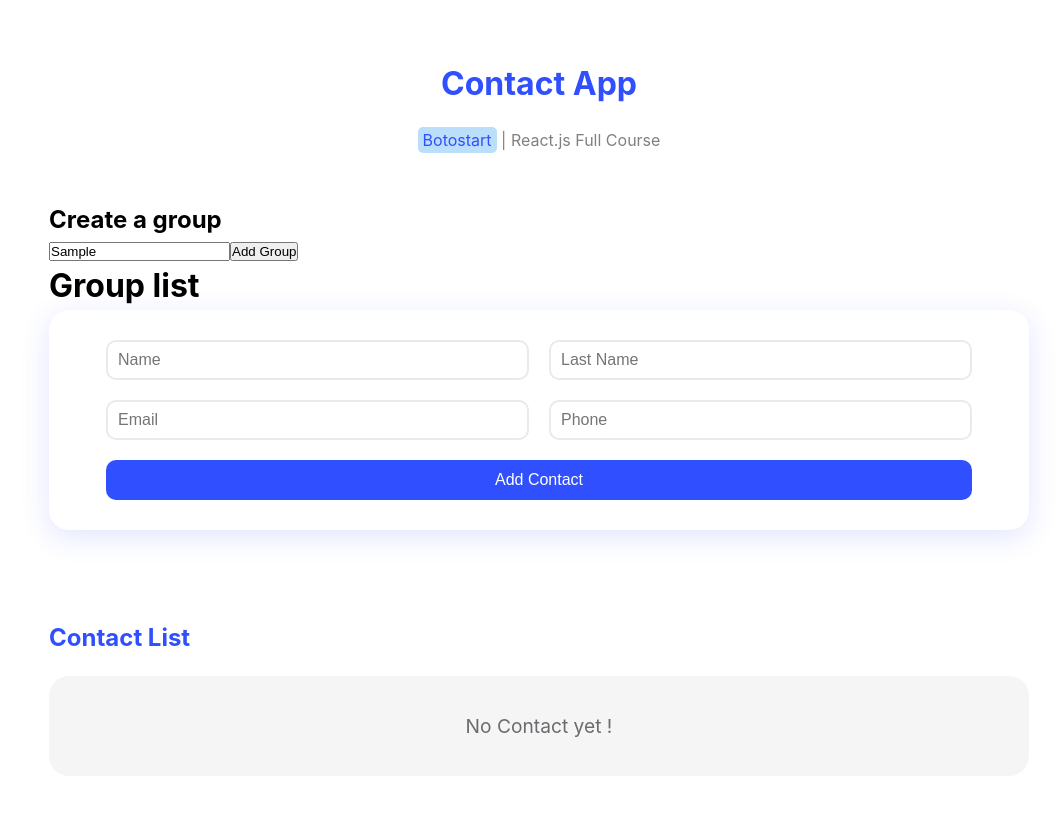
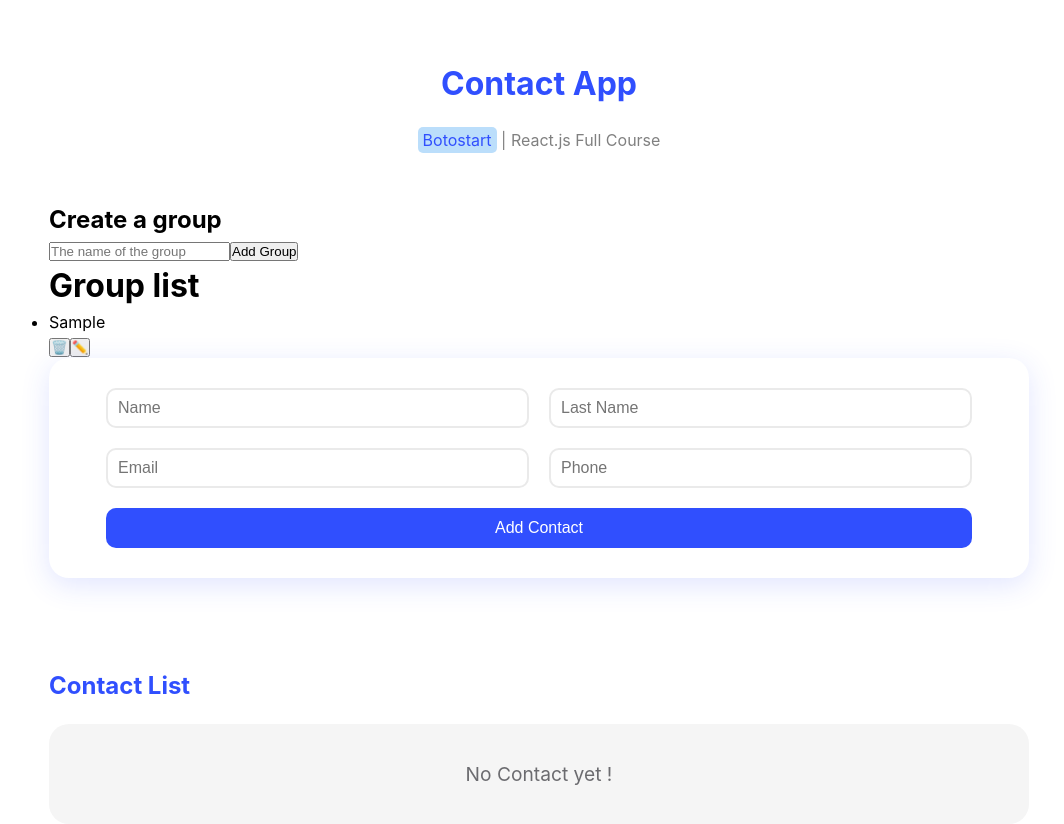
Before and after one commit to r0ghaye/contact-app, a React (Vite) app: page / in a window 1280 px wide. Both pictures are taken after typing "Sample" into the empty fields and a click on the button "Add Group". Shown: the top 824 px of the page, without its empty margins (101-1165 px from the left). Built offline with nearby package versions, Linux system fonts and the light colour scheme.

Commit message:
edit group and add group button added

```diff
--- a/src/component/CreateGroup.jsx
+++ b/src/component/CreateGroup.jsx
@@ -1,27 +1,85 @@
-import React from 'react'
-import { useState } from 'react'
-import GroupList from './GroupList'
+import { useState } from "react";
+import { v4 } from "uuid";
+import GroupList from "./GroupList";
 
 function CreateGroup() {
-    const [nameGroup, setNameGroup] = useState("")
-    const [nameGroups, setNameGroups] = useState([])
+  const [isEdit, setIsEdit] = useState(false)
+  const [nameGroups, setNameGroups] = useState([]);
+  const [alert, setAlert] = useState("");
+  const [nameGroup, setNameGroup] = useState({
+    id: "",
+    name: "",
+  });
 
-    const changeHandler = (event) => {
-        setNameGroup(event.target.value)
+  const changeHandler = (event) => {
+    setNameGroup((nameGroup) => ({
+      ...nameGroup,
+      [event.target.name]: event.target.value,
+    }));
+  };
 
+  const addGroupHandler = () => {
+    if (!nameGroup) {
+      setAlert("Please enter the name of the group ! ");
+      return;
+    }
+    setAlert("");
+    const newGroup = { ...nameGroup, id: v4() };
+    setNameGroups((nameGroups) => [...nameGroups, newGroup]);
+    setNameGroup({
+      id: "",
+      name: "",
+    });
+  };
+
+ const deleteHandler = (id) => {
+  const newGroups = nameGroups.filter(nameGroup => nameGroup.id !== id)
+  console.log(newGroups)
+  setNameGroups(newGroups)
+ }
+
+ const editHandler = (id) => {
+  const editGroup = nameGroups.find(nameGroup => nameGroup.id === id)
+  setNameGroup(editGroup)
+  setIsEdit(true)
+ }
+
+    const applyEditHandler = () => {
+      const updateGroup = nameGroups.map(item => {
+        if(item.id === nameGroup.id){
+          item.name = nameGroup.name
+        }
+        return item
+      })
+      setNameGroups(updateGroup)
+      setNameGroup({
+        name: ""
+      })
+      setIsEdit(false)
     }
 
   return (
     <div>
-        <div>
+      <div>
         <h2>Create a group</h2>
-        <input type='text' placeholder='The name of the group' value={nameGroup} onChange={changeHandler}/>
-        <button >Add Group</button>
-        </div>
+        <input
+          type="text"
+          placeholder="The name of the group"
+          name="name"
+          value={nameGroup.name}
+          onChange={changeHandler}
+        />
+        {
+          isEdit ? <button onClick={applyEditHandler}>Edit Group</button> : <button onClick={addGroupHandler}>Add Group</button>
+        }
+        {/* <button onClick={addGroupHandler}>Add Group</button> */}
+      </div>
 
-        <GroupList groups={nameGroups}/>
+      <div>{alert && <p>{alert}</p>}</div>
+
+      <GroupList nameGroups={nameGroups} deleteHandler={deleteHandler} editHandler={editHandler} />
     </div>
-  )
+  );
 }
 
-export default CreateGroup
+export default CreateGroup;
--- a/src/component/GroupList.jsx
+++ b/src/component/GroupList.jsx
@@ -1,10 +1,17 @@
-import React from 'react'
-
-function GroupList() {
+function GroupList({nameGroups, deleteHandler, editHandler}) {
   return (
     <div>
         <h1>Group list</h1>
-        <p></p>
+      {nameGroups.length ? (
+      <ul>
+        {nameGroups.map(nameGroup => (
+          <li key={nameGroup.id} >
+            <p>{nameGroup.name}</p>
+            <button onClick={() => deleteHandler(nameGroup.id)}>🗑️</button>
+            <button onClick={() => editHandler(nameGroup.id)}>✏️</button>
+            </li>
+        ))}
+        </ul>): <p></p>}
     </div>
   )
 }
```
Also changed, not shown: src/component/Contacts.jsx (+28 -21 lines).
